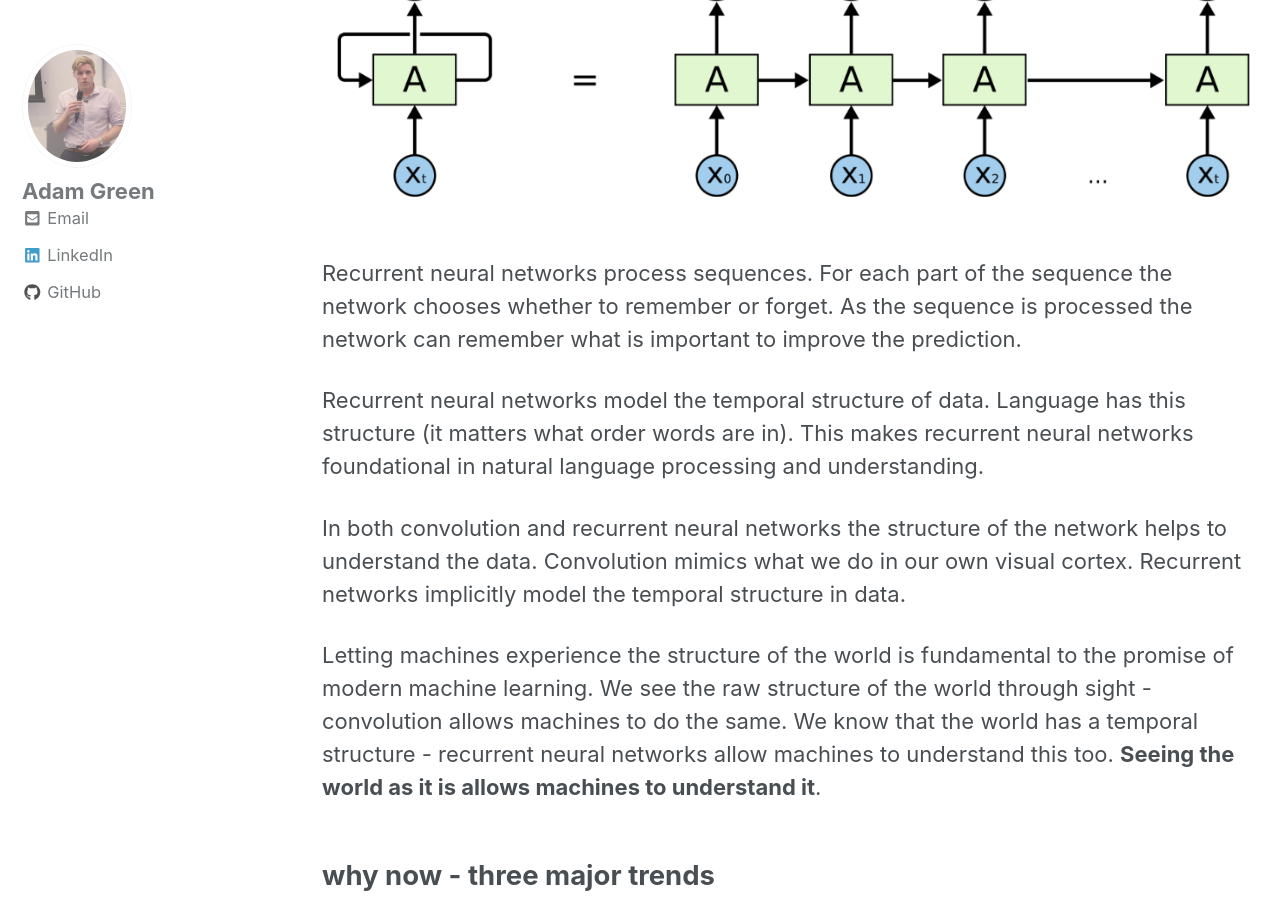
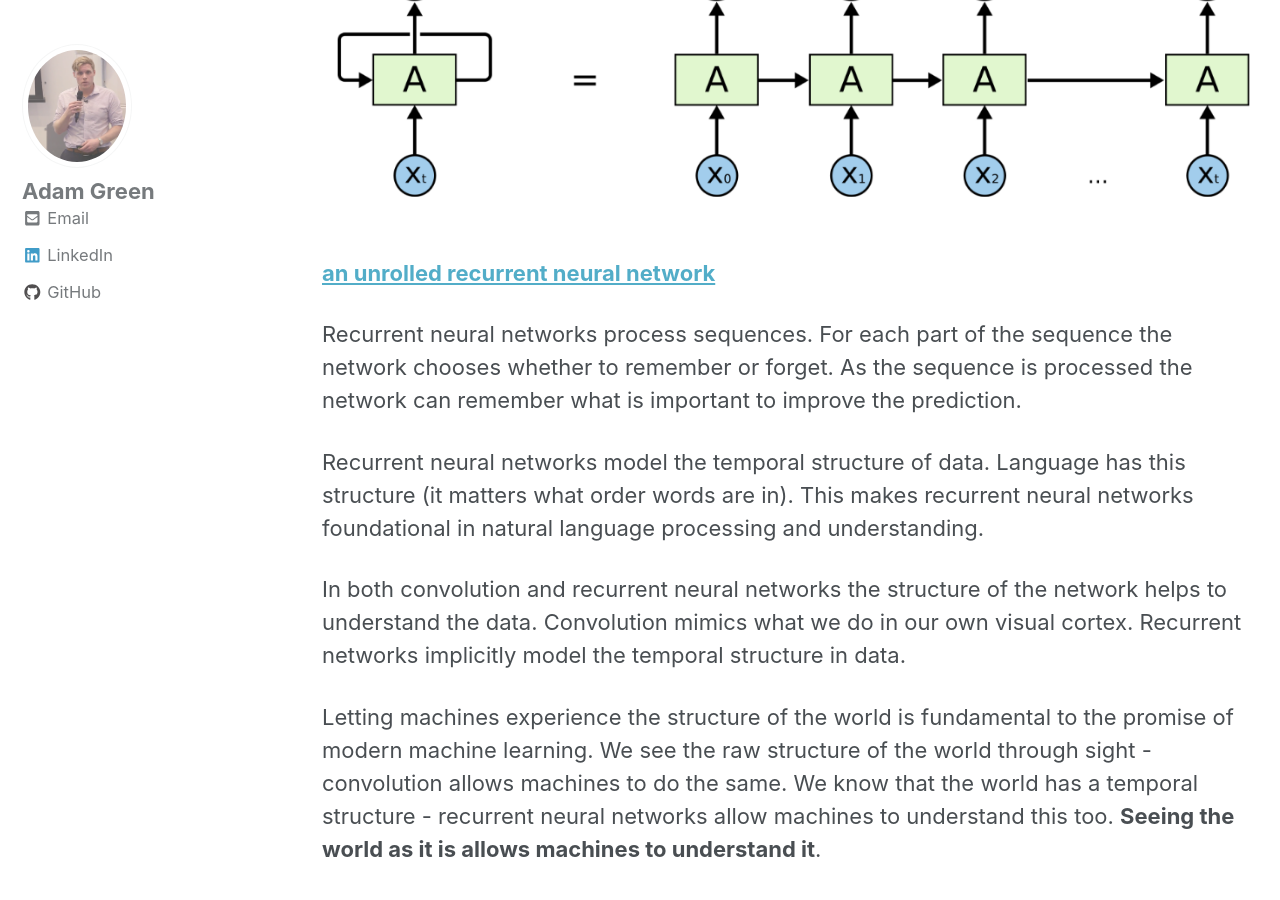
Before and after one commit to ADGEfficiency/adgefficiency.github.io, a Jekyll site: the page built from _posts/2017-04-30-machine-learning-in-energy-part-one.md, in a window 1280 px wide and 900 px high, scrolled down 5889 px. Built offline with Jekyll 4.4.1, drawn with Linux system fonts in a browser that asks for light colours; nearby versions of some CDN libraries.

Commit message:
site cleanup

```diff
--- a/_posts/2017-04-30-machine-learning-in-energy-part-one.md
+++ b/_posts/2017-04-30-machine-learning-in-energy-part-one.md
@@ -69,11 +69,13 @@
 
 ![]({{ '/assets/ml_energy/conv.png' }})
 
-**deep convolutional neural network used in the 2015 DeepMind Atari work**
+**[deep convolutional neural network used in the 2015 DeepMind Atari work](https://github.com/ADGEfficiency/dsr_rl/blob/master/literature/reinforcement_learning/2015_Minh_Atari_Nature.pdf)**
 
 Convolutional neural networks are inspired by our own visual cortex.  They allow machines to 'see' - taking the image as a raw input and being able to see what's in the image.  They can be used to classify the contents of the image, recongize faces or even to create captions for images.
 
 ![]({{ '/assets/ml_energy/recurr.png' }})
+
+**[an unrolled recurrent neural network](http://colah.github.io/posts/2015-08-Understanding-LSTMs/)**
 
 Recurrent neural networks process sequences.  For each part of the sequence the network chooses whether to remember or forget.  As the sequence is processed the network can remember what is important to improve the prediction.
 
```
